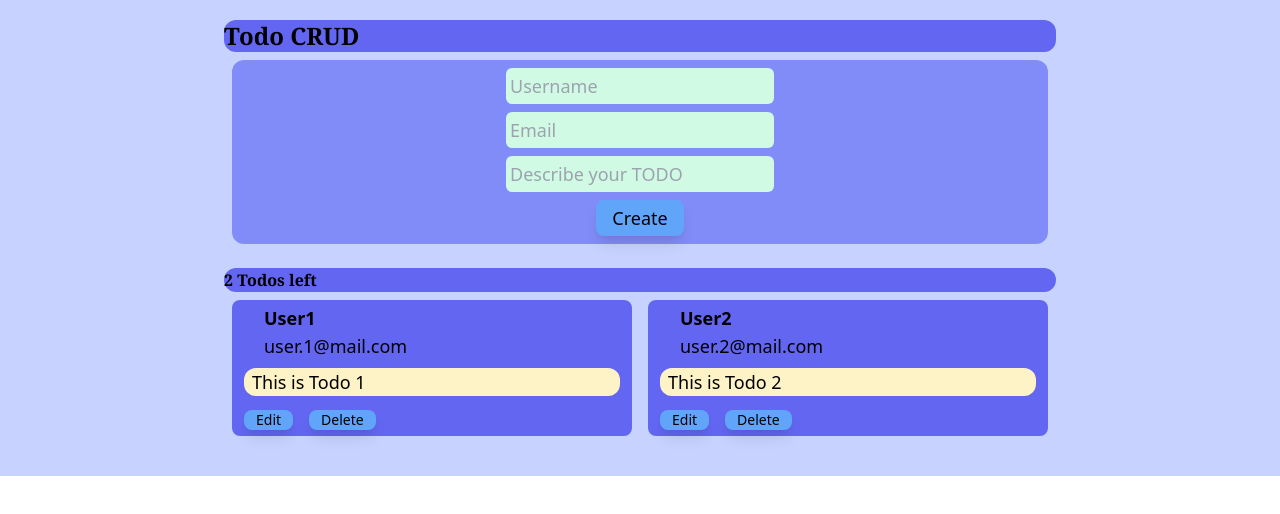
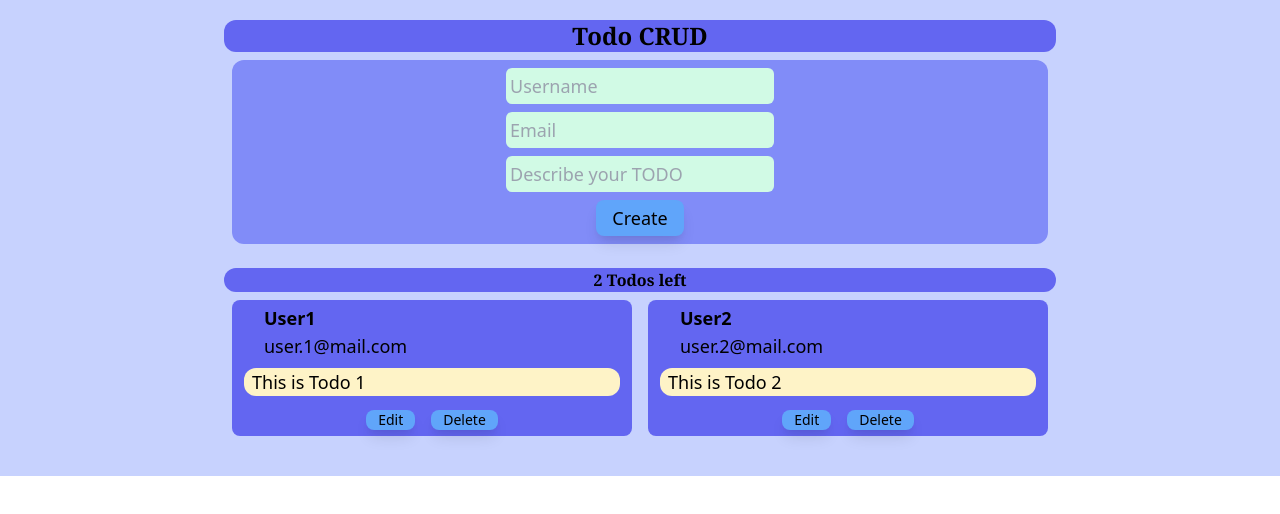
Before and after one commit to rashid54/todo-crud, a React (Create React App) app: page / in a window 1280 px wide. Shown: the top 514 px of the page. Built offline with nearby package versions, Linux system fonts and the light colour scheme.

Commit message:
stable 2.0

```diff
--- a/public/index.html
+++ b/public/index.html
@@ -2,19 +2,16 @@
 <html lang="en">
   <head>
     <meta charset="utf-8" />
-    <link rel="icon" href="%PUBLIC_URL%/favicon.ico" />
     <meta name="viewport" content="width=device-width, initial-scale=1" />
     <meta name="theme-color" content="#000000" />
     <meta
       name="description"
       content="Web site created using create-react-app"
     />
-    <link rel="apple-touch-icon" href="%PUBLIC_URL%/logo192.png" />
     <!--
       manifest.json provides metadata used when your web app is installed on a
       user's mobile device or desktop. See https://developers.google.com/web/fundamentals/web-app-manifest/
     -->
-    <link rel="manifest" href="%PUBLIC_URL%/manifest.json" />
     <!--
       Notice the use of %PUBLIC_URL% in the tags above.
       It will be replaced with the URL of the `public` folder during the build.
--- a/src/components/Home.js
+++ b/src/components/Home.js
@@ -35,13 +35,13 @@ function Home() {
 
   return (
     <div className="App md:text-lg bg-indigo-200 p-8 pt-4 break-all lg:px-24 xl:px-56 2xl:px-72">
-      <h1 className="bg-indigo-500 font-extrabold font-serif text-2xl rounded-xl my-1">
+      <h1 className="bg-indigo-500 font-extrabold font-serif text-2xl rounded-xl my-1 text-center">
         Todo CRUD
       </h1>
 
       <TodoForm saveAction={createItem}/>
 
-      <h1 className="bg-indigo-500 font-bold font-serif text-base rounded-xl my-0 mt-6">
+      <h1 className="bg-indigo-500 font-bold font-serif text-base rounded-xl my-0 mt-6 text-center">
         {(todos.length<1)?'No':todos.length} {(todos.length>1)?'Todos':'Todo'} left
       </h1>
       <div className="flex flex-col-reverse sm:flex-wrap sm:flex-row">
--- a/src/components/TodoCard.js
+++ b/src/components/TodoCard.js
@@ -4,7 +4,7 @@ import React from 'react';
 function TodoCard({ todoItem: { username, email, todo }, deleteItem, modifyItem, id }) {
 
   function handleEdit(e) {
-    modifyItem({ username: { username }, email: { email }, todo: { todo }, saved: true }, id);
+    modifyItem({ username, email, todo, updatingItem: true }, id);
   }
 
   return (
@@ -19,7 +19,7 @@ function TodoCard({ todoItem: { username, email, todo }, deleteItem, modifyItem,
       <p className="text-left bg-yellow-100 px-2 py-0 rounded-xl mx-2 my-2">
         {todo}
       </p>
-      <div>
+      <div className="text-center">
         <button onClick={handleEdit} className="hover:-translate-y-0.5 transform transition hover:bg-blue-300 shadow-lg bg-blue-400 px-3 py-0 rounded-lg my-0 mx-2 text-sm">
           Edit
         </button>
--- a/src/components/TodoForm.js
+++ b/src/components/TodoForm.js
@@ -19,8 +19,9 @@ function TodoForm({ saveAction, id, oldItem }) {
     setTodoItem({ username: "", email: "", todo: "", updatingItem: true, });
   }
 
+  console.log(todoItem);
   return (
-    <div className="bg-indigo-400 rounded-xl m-2">
+    <div className="bg-indigo-400 rounded-xl m-2 px-2">
       <form className="flex flex-col flex-wrap items-center" onSubmit={handleSubmit}>
         <input
           type="text"
```
